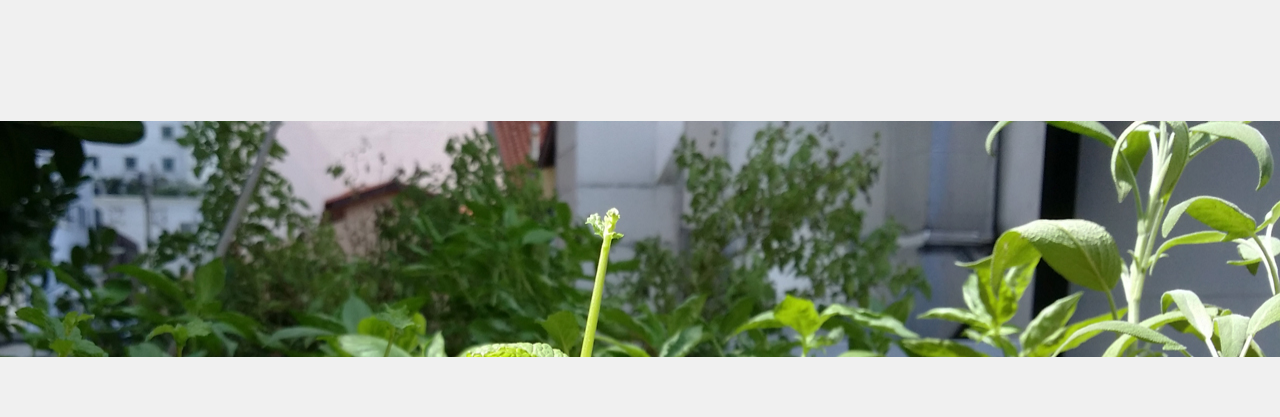
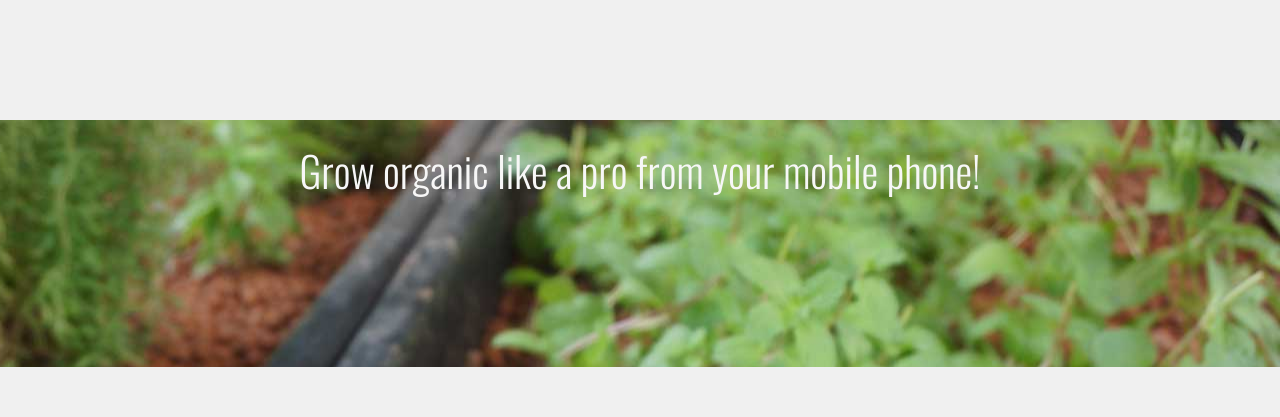
Before and after one commit to mgpopinjay/smartgrowTestSite, a plain HTML site: page index.html in a window 1280 px wide. Shown: the part 1007-1424 px from the top of the page. Drawn offline with nearby package versions, Linux system fonts and the light colour scheme.

Commit message:
separator test

```diff
--- a/assets/css/style.css
+++ b/assets/css/style.css
@@ -343,20 +343,20 @@ h1, h2, h3, h4, h5, h6 {
 	margin: 20px;
 }
 
-/*
+
 .highlight {
 
 	font-size:3em;
 	color: #f7f7f7;
 	text-align: center;
-	position: relative;
+	/*position: relative; */
 	padding-top: 130px;
 	padding-bottom: 15px;
 }
-*/
+
 
 .about {
-	background-image: url(../img/air_node.jpg);
+	background-image: url(../img/app_menu.jpg);
 }
 
 /* Portfolio Wrap Section */
--- a/index.html
+++ b/index.html
@@ -96,7 +96,7 @@
 
 	<! -- ABOUT SEPARATOR -->
 	<div class="sep about" data-stellar-background-ratio="0.1">
-			<!--<h1 class="highlight">Grow organic like a pro from your mobile phone!</h1> -->
+			<h1 class="highlight">Grow organic like a pro from your mobile phone!</h1>
 	</div>
 
 	<! -- PORTFOLIO SECTION -->
```
